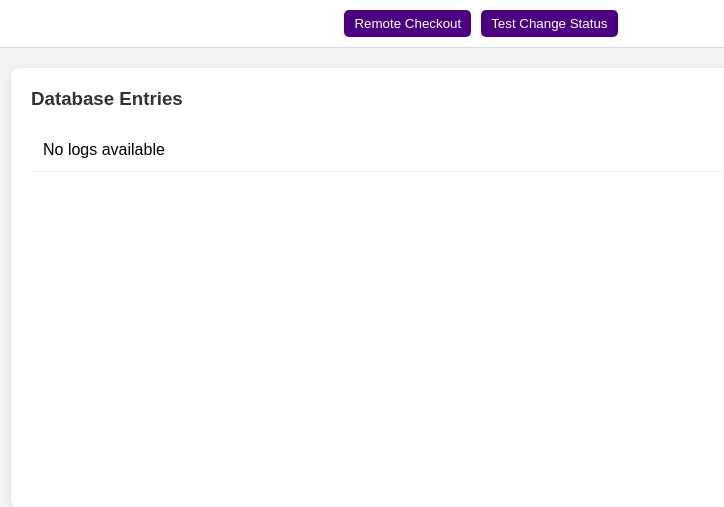
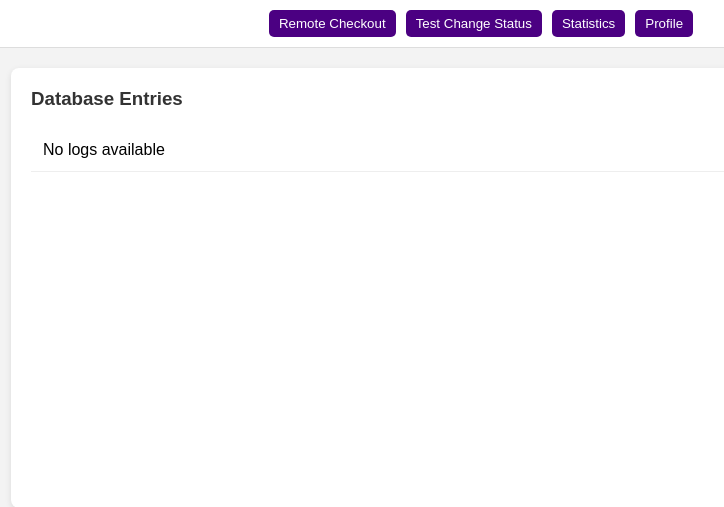
Before and after one commit to jarkad/roboteam-door-tracker, a Django app: page /ui/ in a window 1280 px wide. Shown: the part 42-549 px from the top of the page, without its empty margins (159-883 px from the left). Run offline with Django 5.2, Linux system fonts and the light colour scheme; the visitor is signed in with stand-in values (Sample User, id 1); data that the repository does not hold is empty.

Commit message:
addeed urls to view profile and stats

```diff
--- a/door_tracker/webui/templates/webui/index.html
+++ b/door_tracker/webui/templates/webui/index.html
@@ -132,17 +132,16 @@
     <div class="toolbar">
       <button id="remoteCheckout">Remote Checkout</button>
       <button id="testChangeStatus">Test Change Status</button>
-      <!-- New Button -->
+      <!-- New Buttons -->
+      <button id="statisticsBtn">Statistics</button>
+      <button id="profileBtn">Profile</button>
     </div>
 
-    <!-- Welcome Message -->
     <!-- Database Viewer -->
     <div class="data-viewer">
       <h3>Database Entries</h3>
       <ul id="logList"></ul>
-      <!-- Empty <ul> to be populated dynamically -->
     </div>
-
     <script>
       function getUsername() {
         return localStorage.getItem("username") || "User";
--- a/door_tracker/webui/urls.py
+++ b/door_tracker/webui/urls.py
@@ -11,4 +11,6 @@ urlpatterns = [
     path('check_status', views.check_status, name='check_status'),
     path('change_status', views.change_status, name='change_status'),
     path('save_statistics', views.save_statistics, name='save_statistics'),
+    path('user_statistics', views.user_statistics, name='user_statistics'),
+    path('user_profile', views.user_profile, name='user_profile'),
 ]
--- a/door_tracker/webui/views.py
+++ b/door_tracker/webui/views.py
@@ -378,3 +378,11 @@ def register_scan(request):
     }
 
     return JsonResponse(data, status=200)
+
+
+def user_statistics(request):
+    return render(request, 'webui/user_statistics.html')
+
+
+def user_profile(request):
+    return render(request, 'webui/user_profile.html')
```
Also changed, not shown: door_tracker/webui/templates/webui/user_statistics.html (renamed from door_tracker/webui/templates/webui/statistics.html).
